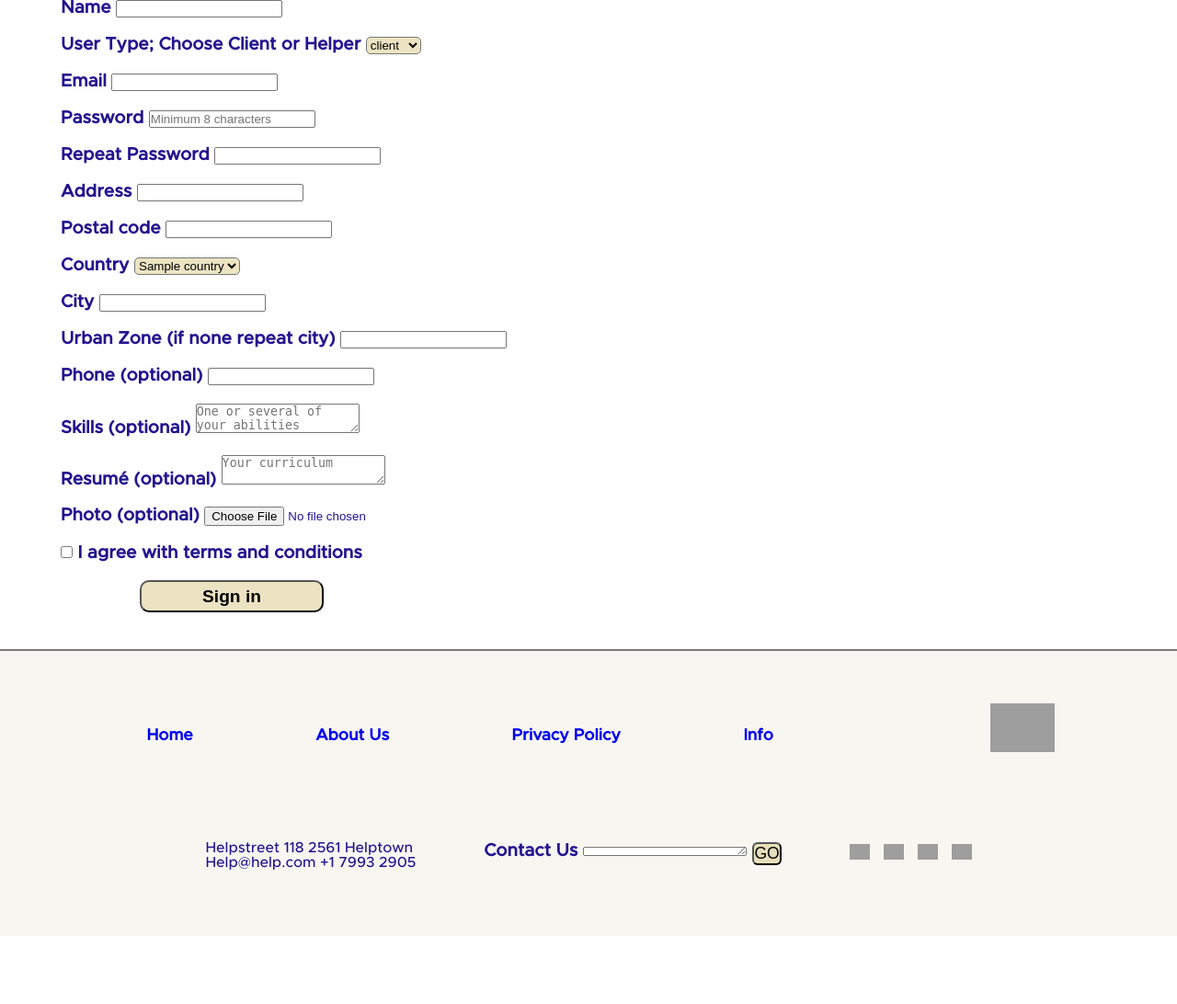
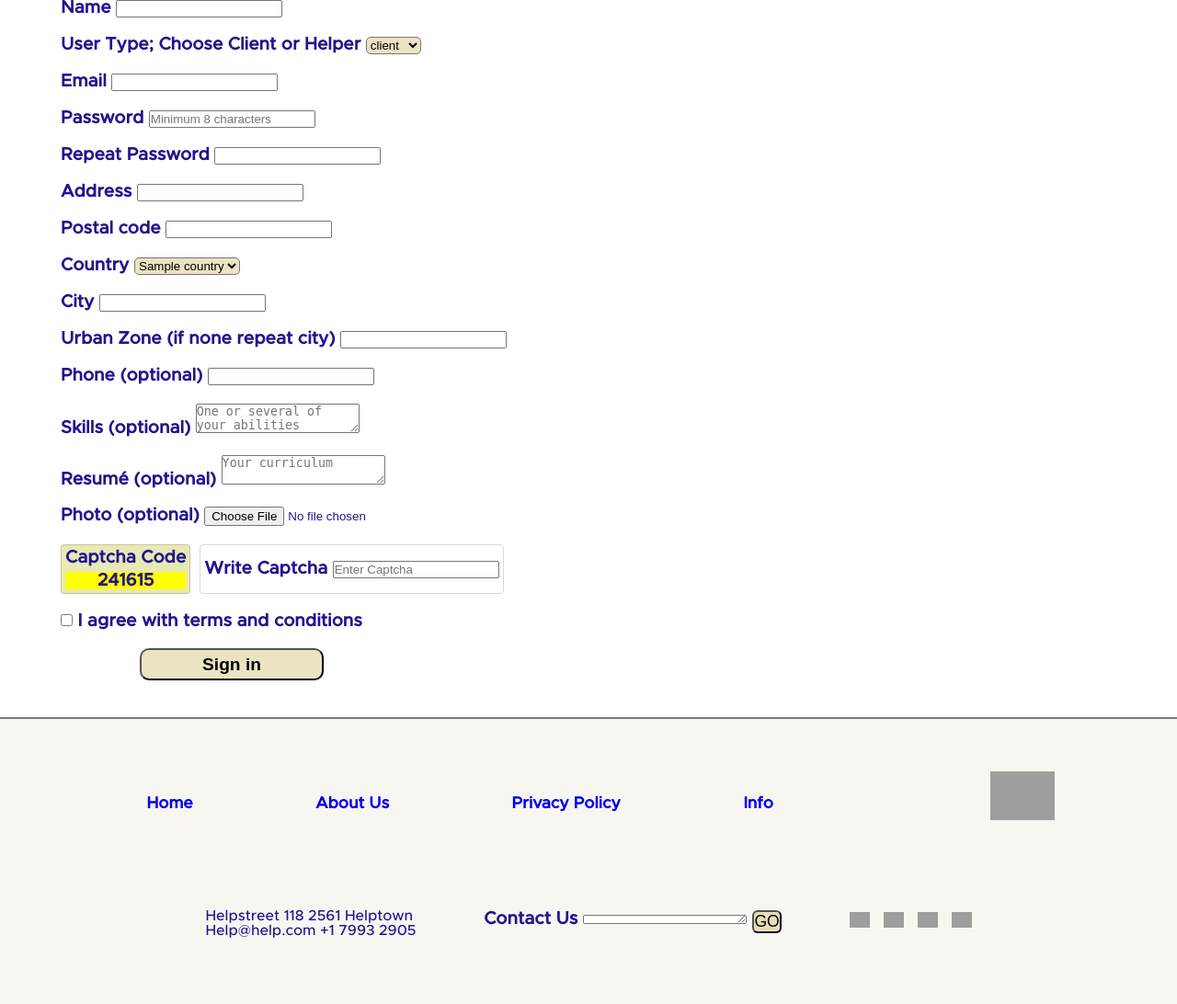
Before and after one commit to ferneiva/neivaBEndProject, a PHP site: page /register in a window 1280 px wide. Shown: the part 242-1334 px from the top of the page at 92% size. Before the commit the page ends 1260 px from the top, so only its background shows below. Run offline with PHP 8.4, Linux system fonts and the light colour scheme; tables that the repository leaves empty or names only in its code hold one stand-in row (values such as "Sample post"); grey boxes are pictures that could not be loaded.

Commit message:
Captcha done and tested

```diff
--- a/controllers/register.php
+++ b/controllers/register.php
@@ -54,6 +54,9 @@ function userTypeValidation($word){
 if( isset($_POST["send"])){
         // var_dump($_FILES);
         // var_dump($_FILES["photo"],$allowed_formats);
+        // var_dump($_POST["captcha"]);
+        // var_dump($_POST["captcha-rand"]);
+
         $testFoto=photoValidation($_FILES["photo"],$allowed_formats);
         // var_dump($testFoto);
         foreach($_POST as $key => $value){
@@ -86,7 +89,9 @@ if( isset($_POST["send"])){
             mb_strlen($_POST["city"]) <=50 &&
             in_array($_POST["country"], $country_codes)&&
             phoneValidation($_POST["phone"])==true&&
-            photoValidation($_FILES["photo"],$allowed_formats)==true
+            photoValidation($_FILES["photo"],$allowed_formats)==true&&
+            $_POST["captcha"] === $_POST["captcha-rand"]
+
 
             /*$_FILES["photo"]["error"] === 0 &&
             $_FILES["photo"]["size"] > 0 &&
@@ -125,4 +130,7 @@ if( isset($_POST["send"])){
             $message = "Fields incorrect or wrong image ";
         }
 }
+
+$rand=rand(999999,100000);
+
 require("views/register.php");
--- a/styles/register.css
+++ b/styles/register.css
@@ -42,6 +42,35 @@ option:not(:checked) {
     background-color: rgba(206, 202, 185, 0.52);
     background-color: rgba(188, 188, 30, 0.52);
   }
+.captcha{
+    display: flex;
+    justify-content: flex-start;
+    gap:10px;
+    height: max-content;
+}
+.captcha-code{
+    border: 1px solid rgba(0, 0, 0, 0.15);
+    border-radius: 4px;
+    background-color: rgba(188, 188, 30, 0.32);
+    padding: 4px;
+}
+.captcha-cont{
+    margin-top: 6px;
+    background-color: yellow;
+    text-align: center;
+}
+.captcha-write{
+    border: 1px solid rgba(0, 0, 0, 0.15);
+    padding-top: 16px;
+    padding-right: 4px;
+    padding-left: 4px;
+    padding-bottom: 4px;
+    border-radius: 4px;
+}
+/* .captcha-label{
+
+
+} */
 .large-button button{
     margin-left: 86px;
 }
--- a/views/register.php
+++ b/views/register.php
@@ -129,11 +129,26 @@
                     <input type="file" name="photo" accept="<?= implode(",", $allowed_formats) ?>">
                 </label>
             </div>
+            <div class="register-bin captcha">
+                <div class="captcha-code">
+                    <label for="captcha">Captcha Code</label>
+                    <div class="captcha-cont"><?php echo $rand; ?></div>
+                </div>
+                <div class="captcha-write">
+                    <label class="captcha-label">
+                    Write Captcha
+                    <input type="text" name="captcha" placeholder="Enter Captcha" required>
+                    </label>
+                    <input type="hidden"  name="captcha-rand" value="<?php echo $rand; ?>" >
+                </div>
+            </div>
+
+
             <div class="register-bin">
-            <label>
-                <input type="checkbox" name="agrees" required>
-                I agree with terms and conditions
-            </label>
+                <label>
+                    <input type="checkbox" name="agrees" required>
+                    I agree with terms and conditions
+                </label>
             </div>
             <div class="large-button">
                 <button type="submit" name="send">Sign in</button>
```
